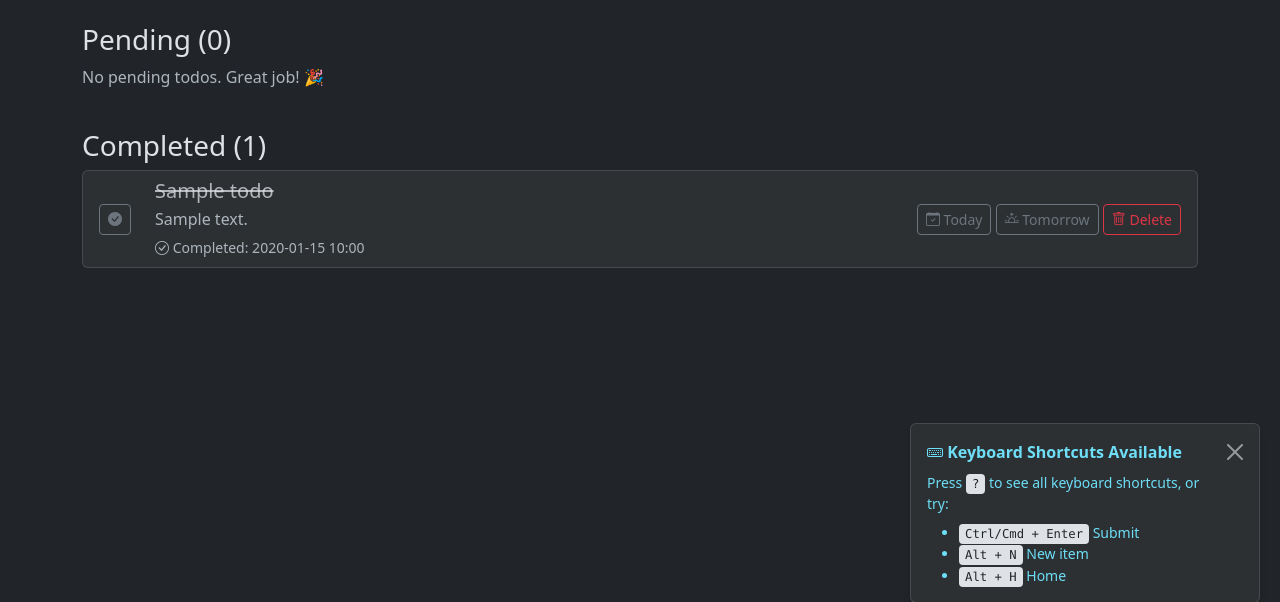
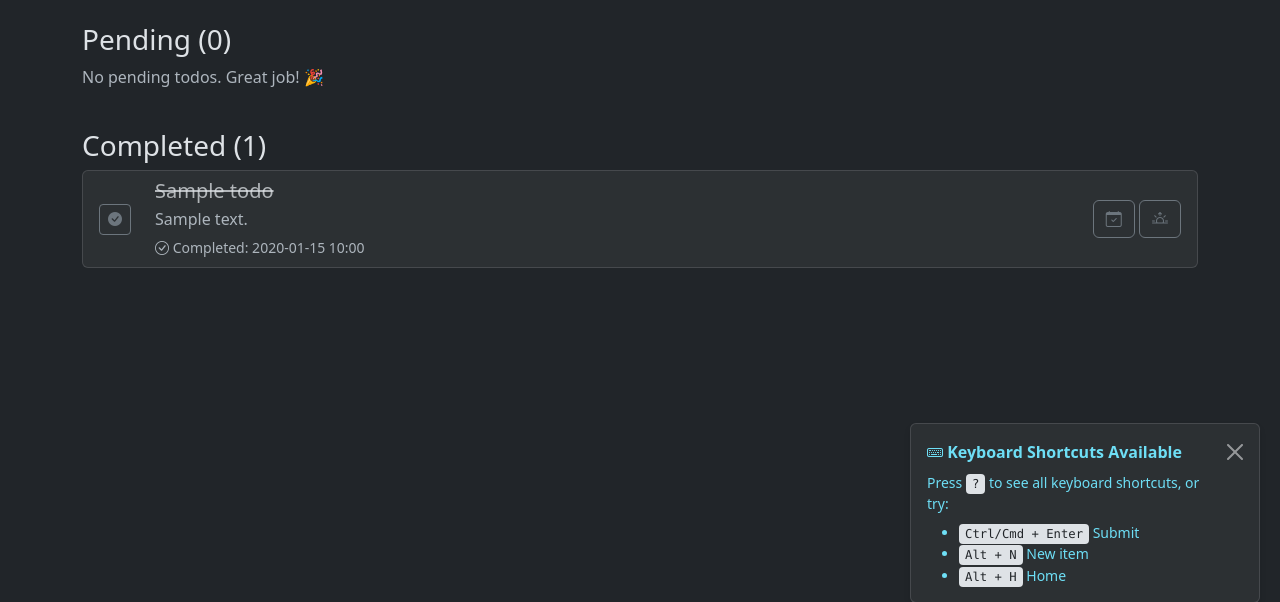
Before and after one commit to Zumgugger/Orbis, a Flask app: page /todos/ in a window 1280 px wide. Shown: the part 161-763 px from the top of the page. Run offline with Flask 3, Linux system fonts and the light colour scheme; a user stored in the database is signed in; tables that the repository leaves empty hold one stand-in row (values such as "Sample post"); grey boxes marked "Sample" are stand-in pictures; some libraries are stand-ins or nearby versions.

Commit message:
Todos: drag-and-drop ordering for pending; add position+migration; /todos/reorder endpoint; simplify list UI (icons + tooltips); click-to-edit; move delete to edit header

```diff
--- a/database.py
+++ b/database.py
@@ -78,6 +78,14 @@ def apply_migrations():
                         "ALTER TABLE shopping_lists ADD COLUMN position INTEGER DEFAULT 0"
                     )
                 )
+
+        # Todos: ensure `position` exists for ordering
+        todo_columns = [col["name"] for col in inspector.get_columns("todos")]
+        with engine.connect() as conn:
+            if "position" not in todo_columns:
+                conn.execute(
+                    db.text("ALTER TABLE todos ADD COLUMN position INTEGER DEFAULT 0")
+                )
     except Exception:
         # Avoid blocking app startup if inspection fails
         pass
@@ -156,6 +164,7 @@ class Todo(db.Model):
     due_date = db.Column(db.Date, nullable=True)
     created_at = db.Column(db.DateTime, default=datetime.utcnow)
     completed_at = db.Column(db.DateTime, nullable=True)
+    position = db.Column(db.Integer, default=0)
 
     def __repr__(self):
         return f"<Todo {self.id}: {self.title}>"
--- a/templates/todos/list.html
+++ b/templates/todos/list.html
@@ -19,52 +19,39 @@
     <div class="col">
         <h3>Pending ({{ pending|length }})</h3>
         {% if pending %}
-            <div class="list-group">
+            <div class="list-group" id="todoListPending">
                 {% for todo in pending %}
-                <div class="list-group-item priority-{{ todo.priority }}">
-                    <div class="row align-items-center">
+                <div class="list-group-item todo-item priority-{{ todo.priority }}" draggable="true" data-todo-id="{{ todo.id }}">
+                    <div class="row align-items-center g-3">
+                        <div class="col-auto reorder-controls" title="Tap to reorder">
+                            <button type="button" class="btn btn-outline-secondary btn-sm move-up" aria-label="Move up"><i class="bi bi-caret-up"></i></button>
+                            <button type="button" class="btn btn-outline-secondary btn-sm move-down" aria-label="Move down"><i class="bi bi-caret-down"></i></button>
+                        </div>
                         <div class="col-auto">
                             <form action="{{ url_for('todos.toggle_todo', todo_id=todo.id) }}" method="POST" style="display: inline;">
-                                <button type="submit" class="btn btn-sm btn-outline-success" title="Mark as complete">
+                                <button type="submit" class="btn btn-outline-success" title="Mark as complete" data-bs-toggle="tooltip" data-bs-placement="top">
                                     <i class="bi bi-circle"></i>
                                 </button>
                             </form>
                         </div>
-                        <div class="col">
+                        <div class="col" onclick="window.location='{{ url_for('todos.edit_todo', todo_id=todo.id) }}'" style="cursor: pointer;">
                             <h5 class="mb-1">{{ todo.title }}</h5>
                             {% if todo.description %}
                                 <p class="mb-1 text-muted">{{ todo.description }}</p>
                             {% endif %}
-                            <small class="text-muted">
-                                <span class="badge bg-{{ 'danger' if todo.priority == 'high' else ('warning' if todo.priority == 'medium' else 'success') }}">
-                                    Importance: {{ todo.priority|title }}
-                                </span>
-                                {% if todo.due_date %}
-                                    <i class="bi bi-calendar-event"></i> Due: {{ todo.due_date }}
-                                {% endif %}
-                                <i class="bi bi-clock"></i> Created: {{ todo.created_at.strftime('%Y-%m-%d %H:%M') }}
-                            </small>
                         </div>
                         <div class="col-auto">
-                            <a href="{{ url_for('todos.edit_todo', todo_id=todo.id) }}" class="btn btn-sm btn-outline-primary">
-                                <i class="bi bi-pencil"></i> Edit
-                            </a>
-                            <button type="button" class="btn btn-sm btn-outline-info" data-bs-toggle="modal" data-bs-target="#scheduleModal{{ todo.id }}" title="Schedule to Google Calendar">
-                                <i class="bi bi-calendar-plus"></i> Schedule
+                            <button type="button" class="btn btn-outline-info" data-bs-toggle="modal" data-bs-target="#scheduleModal{{ todo.id }}" title="Schedule to Google Calendar" data-bs-placement="top">
+                                <i class="bi bi-calendar-plus"></i>
                             </button>
                             <form action="{{ url_for('todos.set_due_today', todo_id=todo.id) }}" method="POST" style="display: inline;">
-                                <button type="submit" class="btn btn-sm btn-outline-secondary" title="Set due to today">
-                                    <i class="bi bi-calendar-check"></i> Today
+                                <button type="submit" class="btn btn-outline-secondary" title="Set due to today" data-bs-toggle="tooltip" data-bs-placement="top">
+                                    <i class="bi bi-calendar-check"></i>
                                 </button>
                             </form>
                             <form action="{{ url_for('todos.set_due_tomorrow', todo_id=todo.id) }}" method="POST" style="display: inline;">
-                                <button type="submit" class="btn btn-sm btn-outline-secondary" title="Set due to tomorrow">
-                                    <i class="bi bi-sunrise"></i> Tomorrow
-                                </button>
-                            </form>
-                            <form action="{{ url_for('todos.delete_todo', todo_id=todo.id) }}" method="POST" style="display: inline;" onsubmit="return confirm('Are you sure?');">
-                                <button type="submit" class="btn btn-sm btn-outline-danger">
-                                    <i class="bi bi-trash"></i> Delete
+                                <button type="submit" class="btn btn-outline-secondary" title="Set due to tomorrow" data-bs-toggle="tooltip" data-bs-placement="top">
+                                    <i class="bi bi-sunrise"></i>
                                 </button>
                             </form>
                         </div>
@@ -105,18 +92,13 @@
                         </div>
                         <div class="col-auto">
                             <form action="{{ url_for('todos.set_due_today', todo_id=todo.id) }}" method="POST" style="display: inline;">
-                                <button type="submit" class="btn btn-sm btn-outline-secondary" title="Set due to today">
-                                    <i class="bi bi-calendar-check"></i> Today
+                                <button type="submit" class="btn btn-outline-secondary" title="Set due to today" data-bs-toggle="tooltip" data-bs-placement="top">
+                                    <i class="bi bi-calendar-check"></i>
                                 </button>
                             </form>
                             <form action="{{ url_for('todos.set_due_tomorrow', todo_id=todo.id) }}" method="POST" style="display: inline;">
-                                <button type="submit" class="btn btn-sm btn-outline-secondary" title="Set due to tomorrow">
-                                    <i class="bi bi-sunrise"></i> Tomorrow
-                                </button>
-                            </form>
-                            <form action="{{ url_for('todos.delete_todo', todo_id=todo.id) }}" method="POST" style="display: inline;" onsubmit="return confirm('Are you sure?');">
-                                <button type="submit" class="btn btn-sm btn-outline-danger">
-                                    <i class="bi bi-trash"></i> Delete
+                                <button type="submit" class="btn btn-outline-secondary" title="Set due to tomorrow" data-bs-toggle="tooltip" data-bs-placement="top">
+                                    <i class="bi bi-sunrise"></i>
                                 </button>
                             </form>
                         </div>
@@ -184,5 +166,127 @@ function setDuration{{ todo.id }}(hours, minutes) {
     document.getElementById('duration_minutes{{ todo.id }}').value = minutes;
 }
 {% endfor %}
+
+document.addEventListener('DOMContentLoaded', () => {
+    const list = document.getElementById('todoListPending');
+    if (!list) return;
+
+    let dragItem = null;
+
+    const items = list.querySelectorAll('.todo-item');
+    items.forEach(item => {
+        item.addEventListener('dragstart', (e) => {
+            dragItem = item;
+            item.classList.add('dragging');
+            e.dataTransfer.effectAllowed = 'move';
+        });
+        item.addEventListener('dragend', () => {
+            dragItem = null;
+            item.classList.remove('dragging');
+        });
+    });
+
+    list.addEventListener('dragover', (e) => {
+        e.preventDefault();
+        const afterElement = getDragAfterElement(list, e.clientY);
+        if (!dragItem) return;
+        if (afterElement == null) {
+            list.appendChild(dragItem);
+        } else {
+            list.insertBefore(dragItem, afterElement);
+        }
+    });
+
+    list.addEventListener('drop', (e) => {
+        e.preventDefault();
+        persistOrder();
+    });
+
+    function getDragAfterElement(container, y) {
+        const draggableElements = [...container.querySelectorAll('.todo-item:not(.dragging)')];
+
+        return draggableElements.reduce((closest, child) => {
+            const box = child.getBoundingClientRect();
+            const offset = y - box.top - box.height / 2;
+            if (offset < 0 && offset > closest.offset) {
+                return { offset: offset, element: child };
+            } else {
+                return closest;
+            }
+        }, { offset: Number.NEGATIVE_INFINITY, element: null }).element;
+    }
+
+    function persistOrder() {
+        const order = [...list.querySelectorAll('.todo-item')].map(el => parseInt(el.dataset.todoId, 10));
+        fetch('{{ url_for('todos.reorder_todos') }}', {
+            method: 'POST',
+            headers: { 'Content-Type': 'application/json' },
+            body: JSON.stringify({ order })
+        }).catch(() => {});
+    }
+
+    // Touch-friendly reorder buttons and long-press
+    const isTouch = window.matchMedia('(pointer: coarse)').matches;
+    if (isTouch) {
+        let longPressTimer;
+        let isDraggingEnabled = false;
+
+        list.querySelectorAll('.todo-item').forEach(item => {
+            const up = item.querySelector('.move-up');
+            const down = item.querySelector('.move-down');
+
+            item.addEventListener('touchstart', (e) => {
+                if (e.target.closest('button') || e.target.closest('form')) return;
+
+                longPressTimer = setTimeout(() => {
+                    isDraggingEnabled = true;
+                    item.setAttribute('draggable', 'true');
+                    item.style.opacity = '0.5';
+                    if (navigator.vibrate) navigator.vibrate(50);
+                }, 500);
+            });
+
+            item.addEventListener('touchend', (e) => {
+                clearTimeout(longPressTimer);
+                if (!isDraggingEnabled) {
+                    if (!e.target.closest('button') && !e.target.closest('form')) {
+                        window.location = '{{ url_for('todos.edit_todo', todo_id=0) }}'.replace('0', item.dataset.todoId);
+                    }
+                }
+                isDraggingEnabled = false;
+                item.style.opacity = '1';
+            });
+
+            item.addEventListener('touchcancel', () => {
+                clearTimeout(longPressTimer);
+                isDraggingEnabled = false;
+                item.style.opacity = '1';
+            });
+
+            if (up) {
+                up.addEventListener('click', () => {
+                    const prev = item.previousElementSibling;
+                    if (prev) {
+                        list.insertBefore(item, prev);
+                        persistOrder();
+                    }
+                });
+            }
+            if (down) {
+                down.addEventListener('click', () => {
+                    const next = item.nextElementSibling;
+                    if (next) {
+                        list.insertBefore(next, item);
+                        persistOrder();
+                    }
+                });
+            }
+        });
+    }
+});
 </script>
+
+<style>
+.todo-item.dragging { opacity: 0.6; }
+</style>
 {% endblock %}
```
Also changed, not shown: blueprints/todos.py (+22 -1 lines), templates/todos/form.html (+9 -2 lines).
